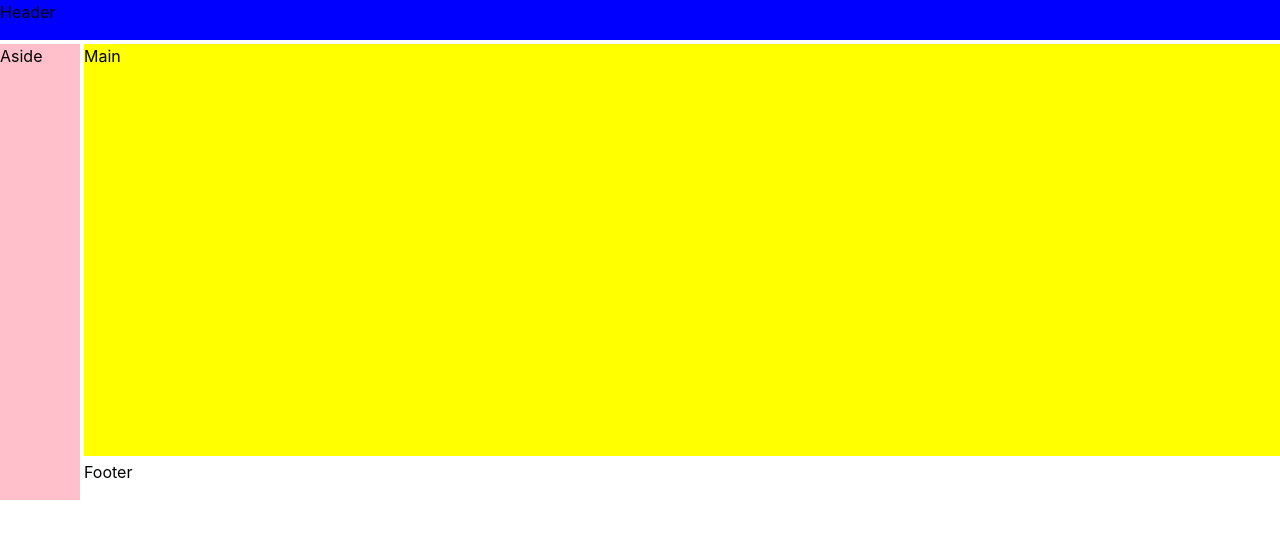
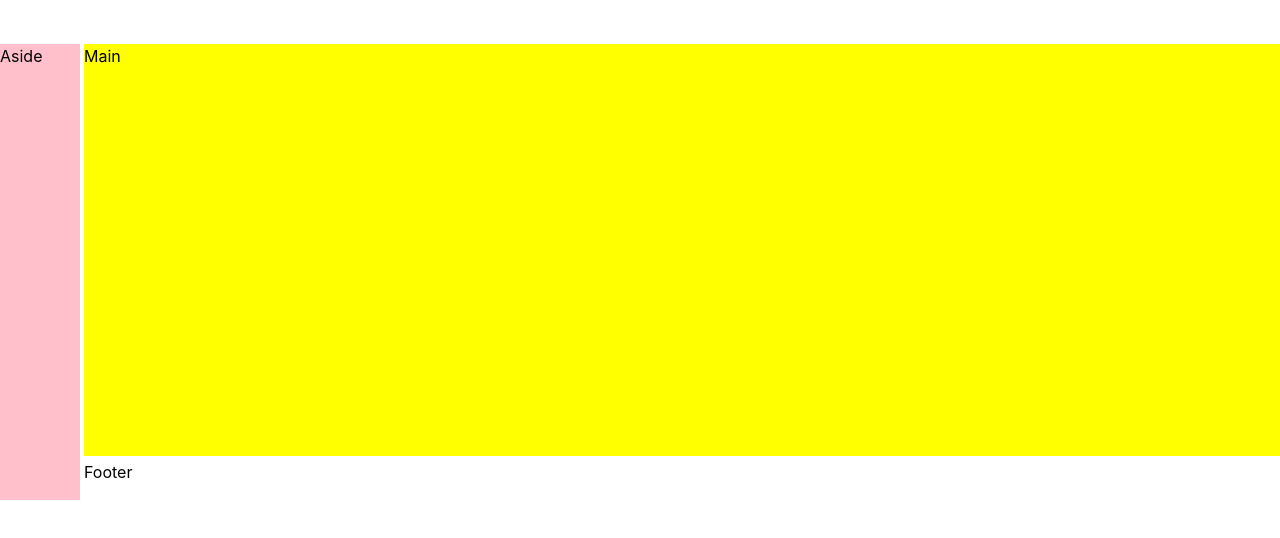
Before and after one commit to juliamanska/program-of-concert, a React (Vite) app in the folder program-of-concert/: page / in a window 1280 px wide. Shown: the top 538 px of the page. Built offline with nearby package versions, Linux system fonts and the light colour scheme.

Commit message:
Build a header

```diff
--- a/program-of-concert/src/App.tsx
+++ b/program-of-concert/src/App.tsx
@@ -1,5 +1,6 @@
 // import "./App.css";
 import { Grid, GridItem } from "@chakra-ui/react";
+import { Header } from "./Components/Header";
 
 function App() {
   return (
@@ -12,8 +13,8 @@ function App() {
       h="500px"
       gap="1"
     >
-      <GridItem color="black" bg="blue" area={"header"}>
-        Header
+      <GridItem color="white" area={"header"}>
+        <Header />
       </GridItem>
       <GridItem color="black" bg="yellow" area={"main"}>
         Main
--- /dev/null
+++ b/program-of-concert/src/Components/Header.tsx
@@ -0,0 +1,13 @@
+import { HStack } from "@chakra-ui/react";
+import { IoMdPrint } from "react-icons/io";
+
+export const Header = () => {
+  return (
+    <div>
+      <HStack padding="10px 20px" justifyContent="space-between">
+        <h1>Program of concert</h1>
+        <IoMdPrint />
+      </HStack>
+    </div>
+  );
+};
```
